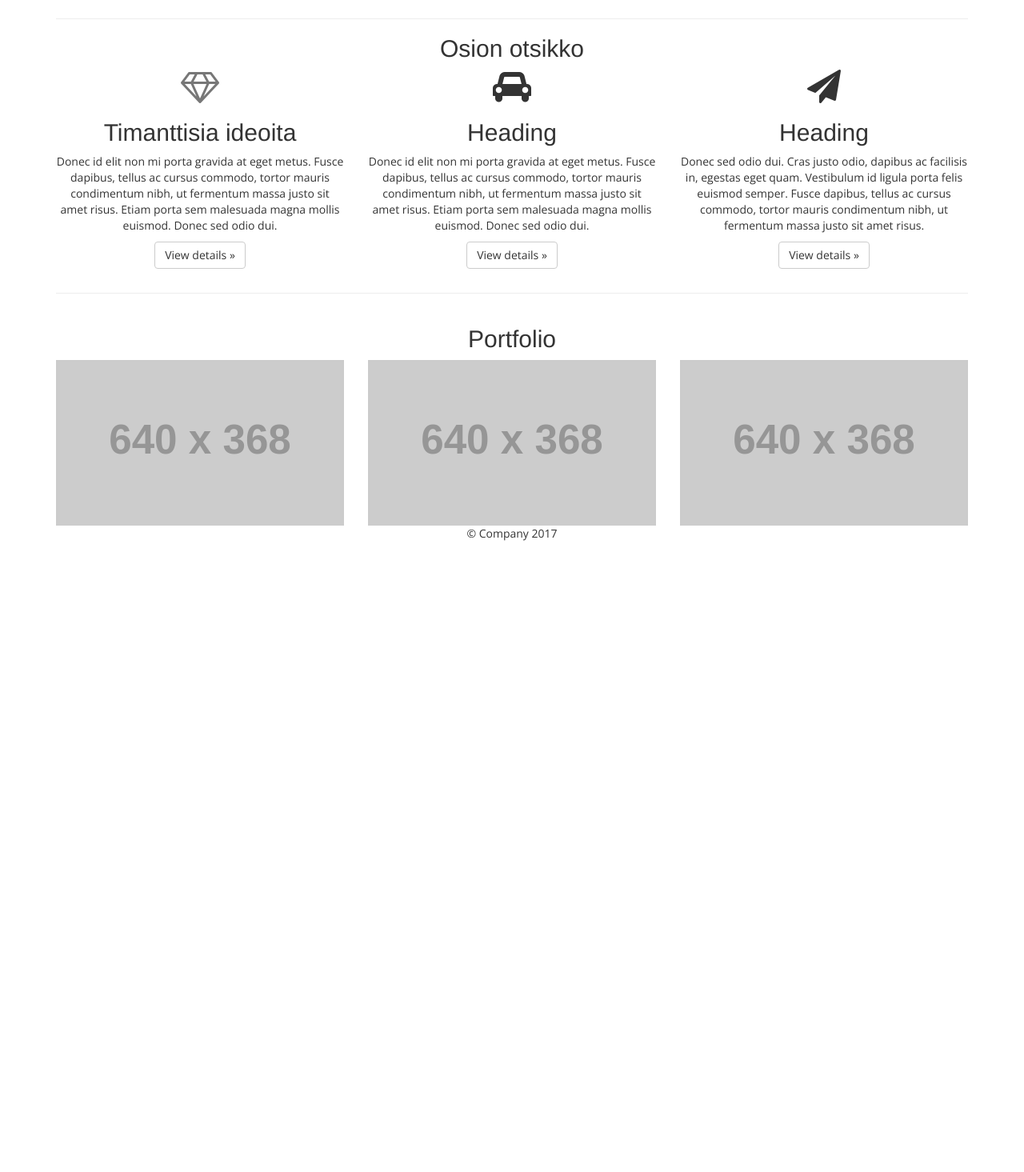
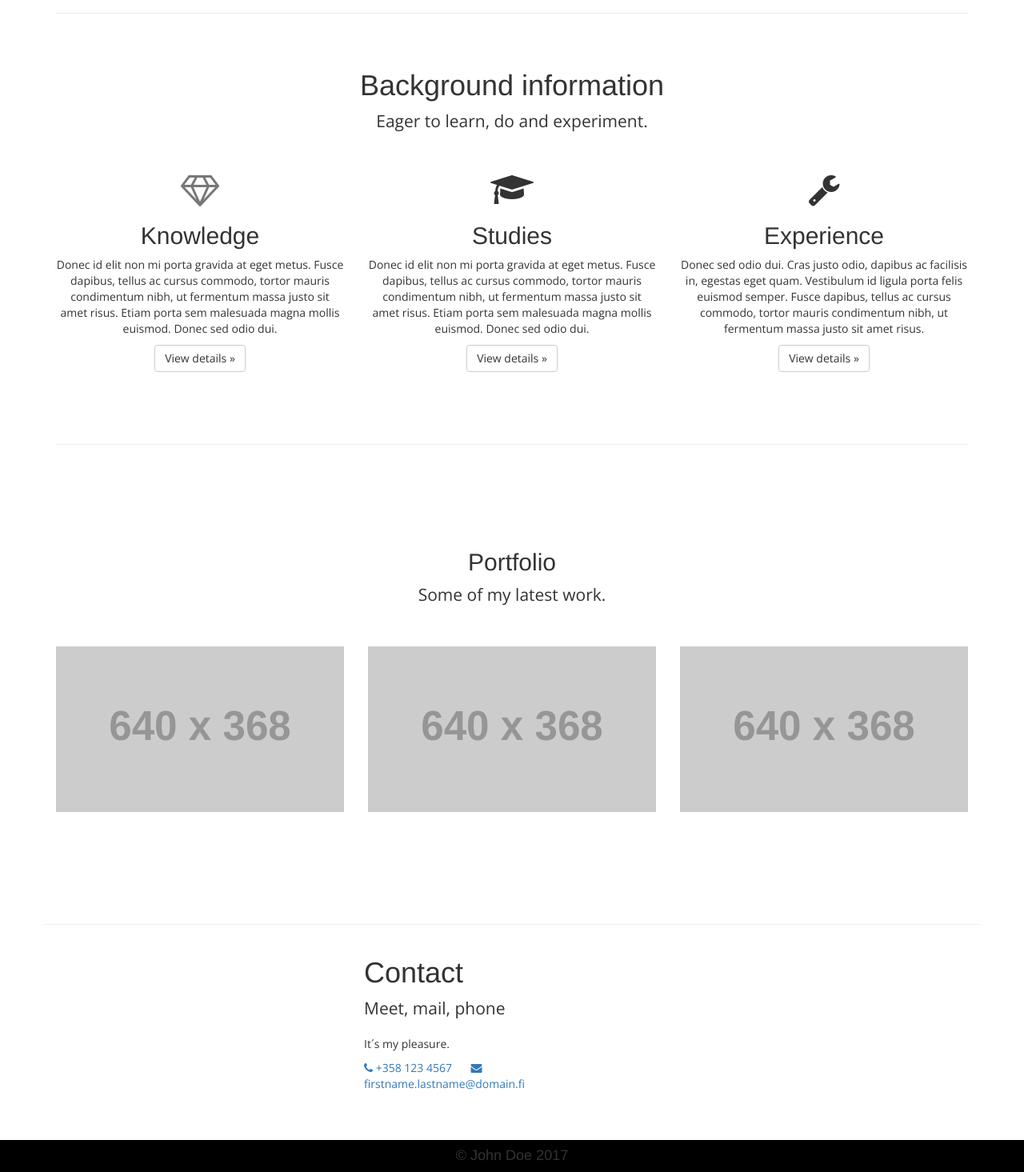
Before and after one commit to mediaclinic/simple-bootstrap3-page, a plain HTML site: page index.html in a window 1280 px wide. Shown: the part 809-2274 px from the top of the page at 80% size. Before the commit the page ends 1496 px from the top, so only its background shows below. Drawn offline with nearby package versions, Linux system fonts and the light colour scheme; placeholder pictures from the web are drawn by us.

Commit message:
Added some styling

```diff
--- a/bootstrap/custom-theme/bootstrap-theme.less
+++ b/bootstrap/custom-theme/bootstrap-theme.less
@@ -13,12 +13,34 @@
 
 }
 
+.mtb {
+
+	&-sm {
+		padding-bottom: 20px;
+		padding-top: 20px;
+	}
+
+
+	&-md {
+		padding-bottom: 30px;
+		padding-top: 30px;
+	}
+
+	&-lg {
+		padding-bottom: 60px;
+		padding-top: 60px;
+	}
+}
+
 #about-me {
 	h1 {
 		text-transform: uppercase;
 	}
 }
 
+#footer {
+	background-color: #000;
+}
 
 .jumbotron-inverse {
 	color: #FFF;
@@ -30,7 +52,7 @@
 	-moz-background-size: cover;
 	-o-background-size: cover;
 	background-size: cover;
-	height: 100vh;
+	height: 33vh;
 }
 
 .container-padding {
--- a/index.html
+++ b/index.html
@@ -34,6 +34,8 @@
 			<p class="browserupgrade">Käytät <strong>muinaista</strong> selainta. Ole hyvä ja <a href="http://browsehappy.com/">päivitä selaimesi</a> parantaaksesi käyttäjäkokemustasi.</p>
 		<![endif]-->
 
+	<!-- NAVIGATION --->
+
 	<nav class="navbar navbar-default navbar-static-top" role="navigation">
 		<div class="container">
 			<div class="navbar-header">
@@ -43,8 +45,13 @@
 					<span class="icon-bar"></span>
 					<span class="icon-bar"></span>
 				</button>
+
+				<!-- Logo -->
 				<a class="navbar-brand" href="#">Name</a>
+
 			</div>
+
+			<!-- Navigation items -->
 
 			<div id="navbar" class="navbar-collapse collapse">
 				<ul class="nav navbar-nav navbar-right">
@@ -59,7 +66,7 @@
 
 	<!-- Main jumbotron for a primary marketing message or call to action -->
 
-	<div class="jumbotron">
+	<div class="jumbotron jumbotron-heroimage jumbotron-inverse">
 		<div class="container">
 			<h1>Hello, world!</h1>
 			<p>This is a template for a simple marketing or informational website. It includes a large callout called a jumbotron and three supporting pieces of content. Use it as a starting point to create something more unique.</p>
@@ -88,31 +95,36 @@
 	</div>
 
 	<div class="container">
+
 		<!-- Example row of columns -->
-		<div class="row">
+
+		<div class="row mtb-lg">
 
 			<div class="col-md-12 text-center">
 				<hr>
-				<h2>Osion otsikko</h2>
+				<div class="mtb-md">
+					<h1>Background information</h1>
+					<p class="lead">Eager to learn, do and experiment.</p>
+				</div>
 			</div>
 
 			<div class="col-md-4 text-center">
 				<i class="fa fa-diamond fa-3x text-muted" aria-hidden="true"></i>
-				<h2>Timanttisia ideoita</h2>
+				<h2>Knowledge</h2>
 				<p>Donec id elit non mi porta gravida at eget metus. Fusce dapibus, tellus ac cursus commodo, tortor mauris condimentum nibh, ut fermentum massa justo sit amet risus. Etiam porta sem malesuada magna mollis euismod. Donec sed odio dui. </p>
 				<p><a class="btn btn-default" href="#" role="button">View details &raquo;</a></p>
 			</div>
 
 			<div class="col-md-4 text-center">
-				<i class="fa fa-car fa-3x" aria-hidden="true"></i>
-				<h2>Heading</h2>
+				<i class="fa fa-graduation-cap fa-3x" aria-hidden="true"></i>
+				<h2>Studies</h2>
 				<p>Donec id elit non mi porta gravida at eget metus. Fusce dapibus, tellus ac cursus commodo, tortor mauris condimentum nibh, ut fermentum massa justo sit amet risus. Etiam porta sem malesuada magna mollis euismod. Donec sed odio dui. </p>
 				<p><a class="btn btn-default" href="#" role="button">View details &raquo;</a></p>
 			</div>
 
 			<div class="col-md-4 text-center">
-				<i class="fa fa-paper-plane fa-3x" aria-hidden="true"></i>
-				<h2>Heading</h2>
+				<i class="fa fa-wrench fa-3x" aria-hidden="true"></i>
+				<h2>Experience</h2>
 				<p>Donec sed odio dui. Cras justo odio, dapibus ac facilisis in, egestas eget quam. Vestibulum id ligula porta felis euismod semper. Fusce dapibus, tellus ac cursus commodo, tortor mauris condimentum nibh, ut fermentum massa justo sit amet risus.</p>
 				<p><a class="btn btn-default" href="#" role="button">View details &raquo;</a></p>
 			</div>
@@ -121,10 +133,13 @@
 		<hr>
 
 		<!-- IMAGES -->
-		<div class="row">
-			<div class="col-md-12 text-center">
+
+		<div class="row mtb-lg">
+			<div class="col-md-12 text-center mtb-md">
 				<h2>Portfolio</h2>
+				<p class="lead">Some of my latest work.</p>
 			</div>
+
 			<div class="col-md-4">
 				<div class="hovereffect">
 					<img src="http://placehold.it/640x368" class="img-responsive" alt="Responsive image">
@@ -134,19 +149,52 @@
 					</div>
 				</div>
 			</div>
+
 			<div class="col-md-4">
-				<a href="#" data-toggle="modal" data-target="#imageTwo">
+				<div class="hovereffect">
 					<img src="http://placehold.it/640x368" class="img-responsive" alt="Responsive image">
-				</a>
+					<div class="overlay">
+						<h2>Work Example 2</h2>
+						<a class="info" href="#" data-toggle="modal" data-target="#imageTwo">Image Two</a>
+					</div>
+				</div>
 			</div>
+
 			<div class="col-md-4">
-				<a href="#" data-toggle="modal" data-target="#imageThree">
+				<div class="hovereffect">
 					<img src="http://placehold.it/640x368" class="img-responsive" alt="Responsive image">
-				</a>
+					<div class="overlay">
+						<h2>Work Example 3</h2>
+						<a class="info" href="#" data-toggle="modal" data-target="#imageThree">Image Three</a>
+					</div>
+				</div>
 			</div>
+
 		</div>
 
 		<!-- Contact -->
+
+		<div id="contact" class="row mtb-lg">
+			<div class="row">
+				<div class="col-md-12">
+					<hr>
+				</div>
+			</div>
+
+			<div class="row">
+
+				<div class="col-md-4 col-md-offset-4">
+					<h1 class="">Contact</h1>
+					<p class="lead">Meet, mail, phone</p>
+					<p>It´s my pleasure.</p>
+					<ul class="vertical-list">
+						<li><a href="#"><i class="fa fa-phone" aria-hidden="true"></i> +358 123 4567</a></li>
+						<li><a href="#"><i class="fa fa-envelope" aria-hidden="true"></i> firstname.lastname@domain.fi</a></li>
+						<li></li>
+					</ul>
+				</div>
+			</div>
+		</div>
 
 		<!-- IMAGEMODALS -->
 
@@ -230,16 +278,18 @@
 				</div>
 			</div>
 		</div>
+	</div> <!-- /container end -->
 
+	<!-- FOOTER -->
 
-
+	<div class="container-fluid" id="footer">
 		<footer>
 			<div class="text-center">
-				<p>&copy; Company 2017</p>
+				<h4>&copy; John Doe 2017</h4>
 			</div>
 		</footer>
+	</div>
 
-	</div> <!-- /container -->
 
 	<!-- Rest of the Scripts -->
 
```
